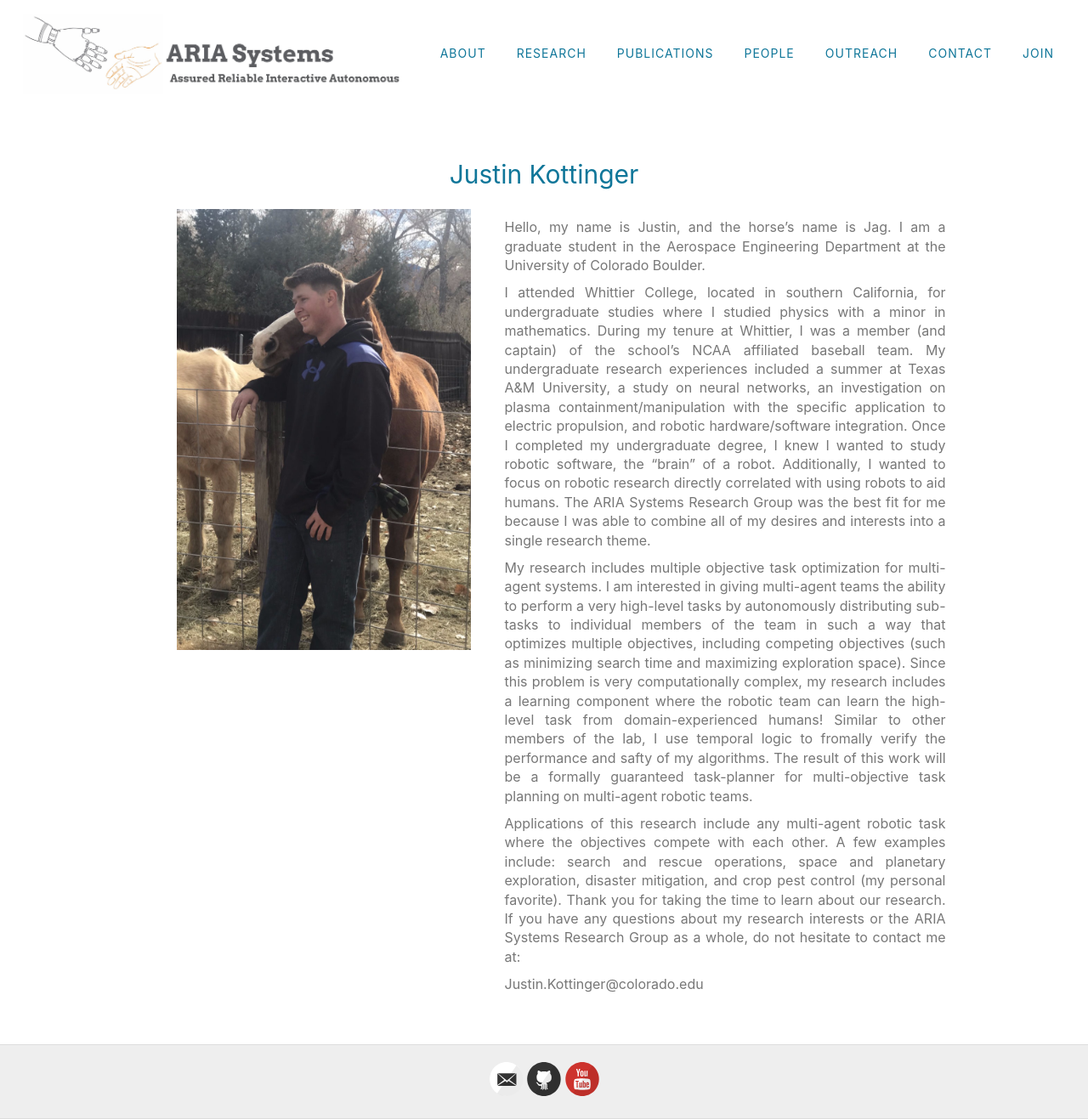
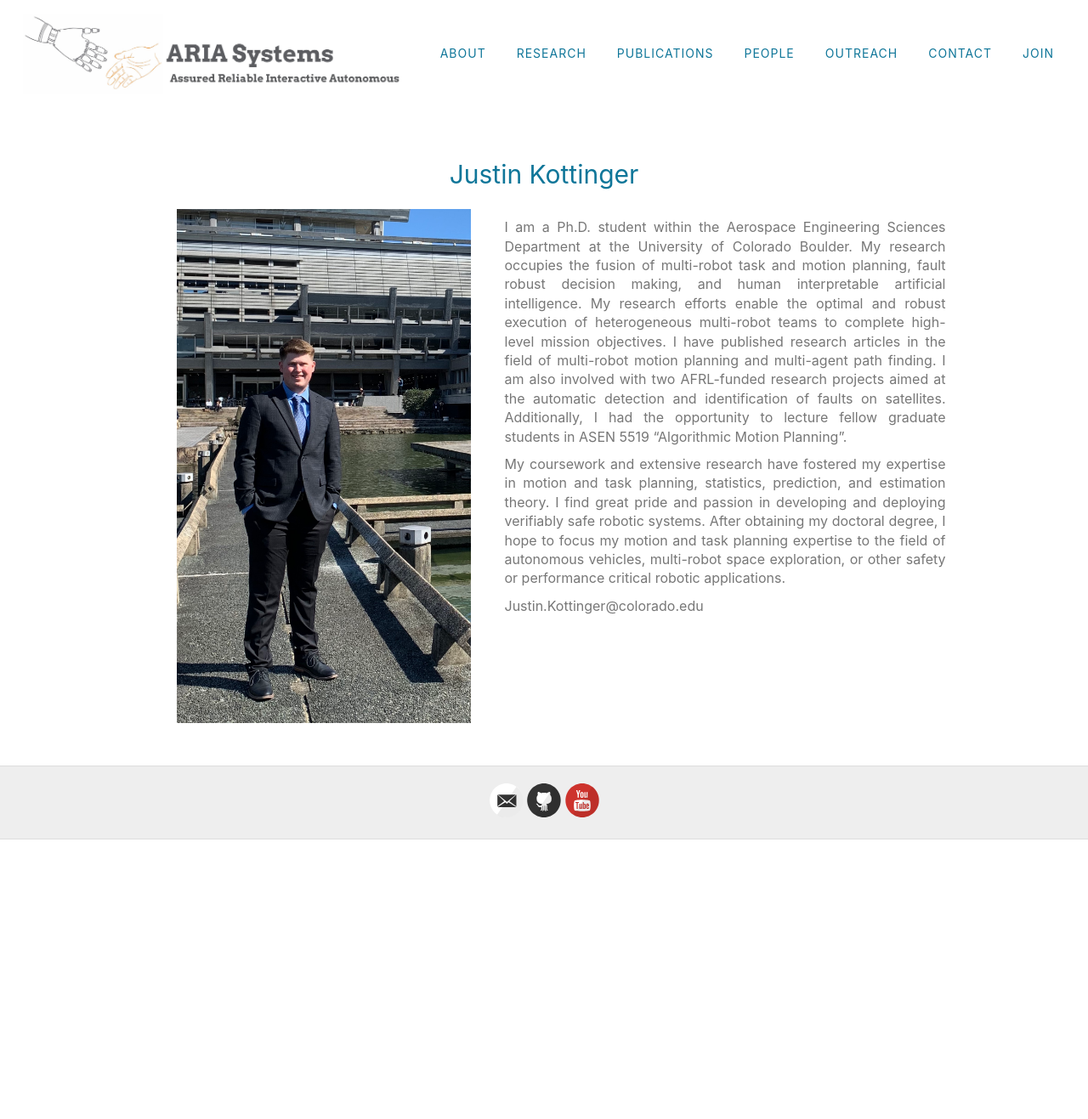
Before and after one commit to aria-systems-group/website, a Jekyll site: the page built from _people/justin.md, in a window 1280 px wide. Shown: the whole page at 85% size. Built offline with Jekyll 4.4.1, drawn with Linux system fonts in a browser that asks for light colours; after the commit the page ends 988 px from its top, so only the background shows below that.

Commit message:
Updated personal page.

```diff
--- a/_people/justin.md
+++ b/_people/justin.md
@@ -13,16 +13,12 @@ picture-link:
 header-link:
 ---
 
-I am a graduate student in the Department of Aerospace Engineering at the University of Colorado Boulder. Participating in team sports my entire life gave me a curiosity in using teamwork to achieve very difficult goals. My research is dedicated to introducing these complex team interactions to the world of robotics. Specifically, I am investigating multi-objective task planning for multi-agent robotic teams with the hopes that, one day, humans and robots can collaboratively perform complex tasks in ways only before dreamed of. In my spare time, I maintain an active outdoor lifestyle by constantly seeking trails to explore, mountains to snowboard down, and sports to play.
+I am a graduate student in the Department of Aerospace Engineering at the University of Colorado Boulder. My research occupies the fusion of multi-robot task and motion planning, fault robust decision making, and human interpretable artificial intelligence. In my spare time, I maintain an active outdoor lifestyle by constantly seeking trails to explore, mountains to snowboard down, and sports to play.
 
 <!--more-->
 
-Hello, my name is Justin, and the horse's name is Jag. I am a graduate student in the Aerospace Engineering Department at the University of Colorado Boulder.
+I am a Ph.D. student within the Aerospace Engineering Sciences Department at the University of Colorado Boulder. My research occupies the fusion of multi-robot task and motion planning, fault robust decision making, and human interpretable artificial intelligence. My research efforts enable the optimal and robust execution of heterogeneous multi-robot teams to complete high-level mission objectives. I have published research articles in the field of multi-robot motion planning and multi-agent path finding. I am also involved with two AFRL-funded research projects aimed at the automatic detection and identification of faults on satellites. Additionally, I had the opportunity to lecture fellow graduate students in ASEN 5519 "Algorithmic Motion Planning".
 
-I attended Whittier College, located in southern California, for undergraduate studies where I studied physics with a minor in mathematics. During my tenure at Whittier, I was a member (and captain) of the school's NCAA affiliated baseball team. My undergraduate research experiences included a summer at Texas A&amp;M University, a study on neural networks, an investigation on plasma containment/manipulation with the specific application to electric propulsion, and robotic hardware/software integration. Once I completed my undergraduate degree, I knew I wanted to study robotic software, the "brain" of a robot. Additionally, I wanted to focus on robotic research directly correlated with using robots to aid humans. The ARIA Systems Research Group was the best fit for me because I was able to combine all of my desires and interests into a single research theme.
-
-My research includes multiple objective task optimization for multi-agent systems. I am interested in giving multi-agent teams the ability to perform a very high-level tasks by autonomously distributing sub-tasks to individual members of the team in such a way that optimizes multiple objectives, including competing objectives (such as minimizing search time and maximizing exploration space). Since this problem is very computationally complex, my research includes a learning component where the robotic team can learn the high-level task from domain-experienced humans! Similar to other members of the lab, I use temporal logic to fromally verify the performance and safty of my algorithms. The result of this work will be a formally guaranteed task-planner for multi-objective task planning on multi-agent robotic teams.
-
-Applications of this research include any multi-agent robotic task where the objectives compete with each other. A few examples include: search and rescue operations, space and planetary exploration, disaster mitigation, and crop pest control (my personal favorite). Thank you for taking the time to learn about our research. If you have any questions about my research interests or the ARIA Systems Research Group as a whole, do not hesitate to contact me at:
+My coursework and extensive research have fostered my expertise in motion and task planning, statistics, prediction, and estimation theory. I find great pride and passion in developing and deploying verifiably safe robotic systems. After obtaining my doctoral degree, I hope to focus my motion and task planning expertise to the field of autonomous vehicles, multi-robot space exploration, or other safety or performance critical robotic applications.
 
 Justin.Kottinger@colorado.edu
```
Also changed, not shown: assets/images/justin-headshot-952x1269.jpeg, 1 other file.
